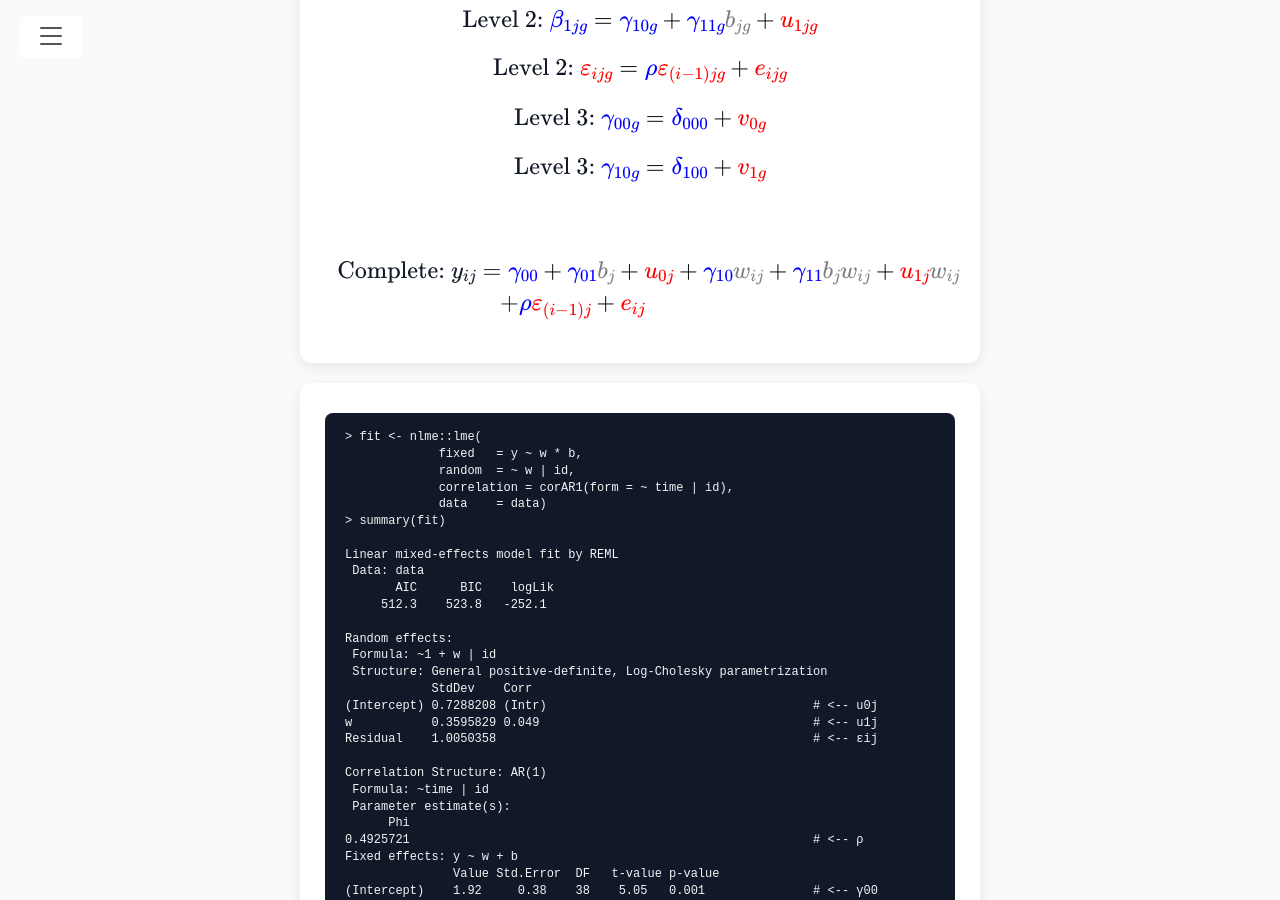
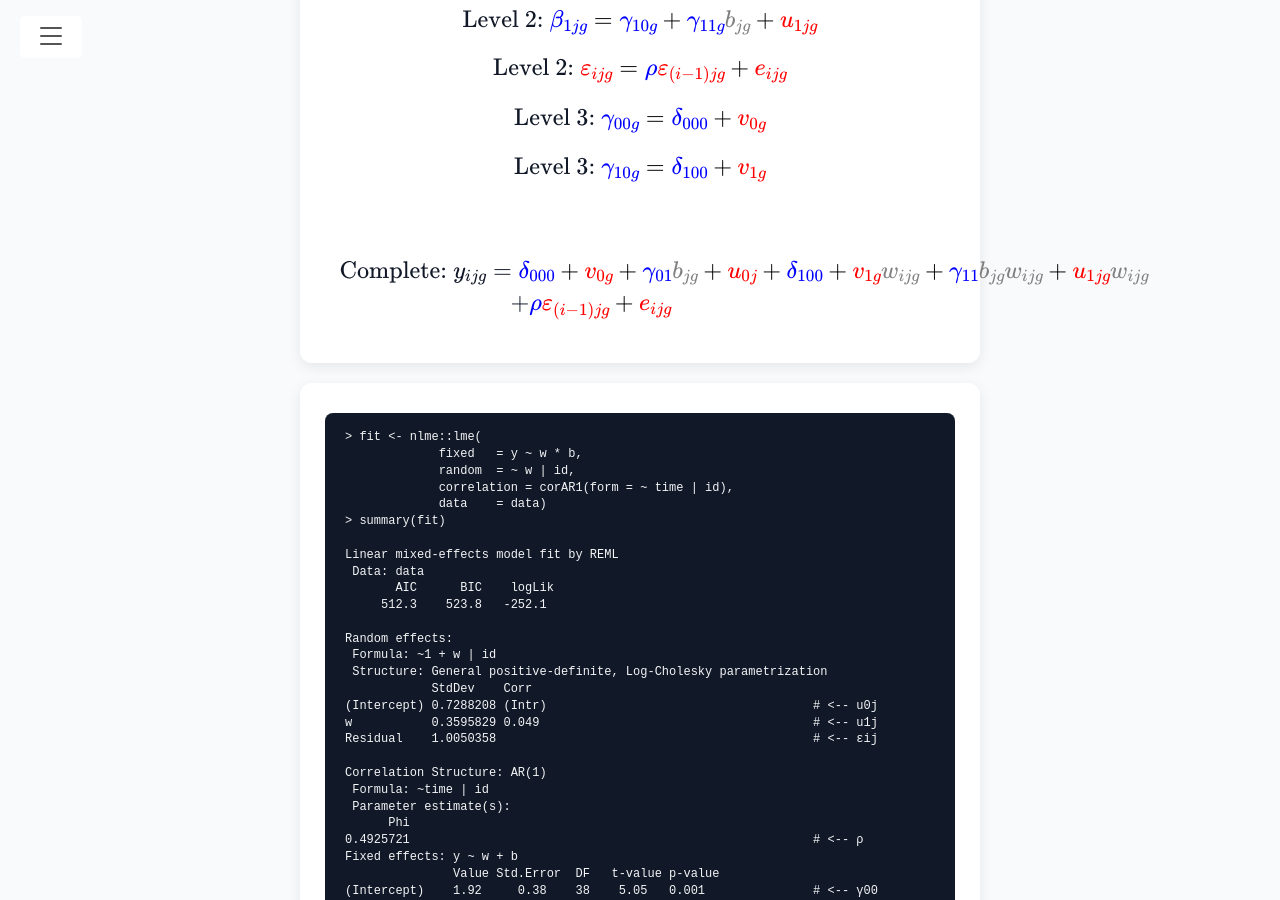
Before and after one commit to lennartseizer/ild, a Jekyll site: the page built from 3.html, in a window 1280 px wide and 900 px high, scrolled down 6951 px. Built offline with Jekyll 4.4.1, drawn with Linux system fonts in a browser that asks for light colours.

Commit message:
Update 3.html

```diff
--- a/3.html
+++ b/3.html
@@ -511,11 +511,11 @@
       <br>
       $$
       \begin{align*}
-      \text{Complete: } y_{ij}
-      &= \color{blue}\gamma_{00} \color{black}
-      + \color{blue}\gamma_{01}\color{gray}b_{j} \color{black}
-      + \color{red}u_{0j} \color{black}+\color{blue}\gamma_{10}\color{gray}w_{ij} \color{black}+ \color{blue}\gamma_{11}\color{gray}b_{j}\color{gray}w_{ij} \color{black}+\color{red}u_{1j}\color{gray}w_{ij} \\
-      &\quad + \color{blue}\rho\color{red}\varepsilon_{(i-1)j} \color{black}+ \color{red}e_{ij}
+      \text{Complete: } y_{ijg}
+      &= \color{blue}\delta_{000} \color{black}+ \color{red}v_{0g} \color{black}
+      + \color{blue}\gamma_{01}\color{gray}b_{jg} \color{black}
+      + \color{red}u_{0j} \color{black}+\color{blue}\delta_{100}\color{black}+ \color{red}v_{1g}\color{gray}w_{ijg} \color{black}+ \color{blue}\gamma_{11}\color{gray}b_{jg}\color{gray}w_{ijg} \color{black}+\color{red}u_{1jg}\color{gray}w_{ijg} \\
+      &\quad + \color{blue}\rho\color{red}\varepsilon_{(i-1)jg} \color{black}+ \color{red}e_{ijg}
       \end{align*}
       $$
       </div>
```
